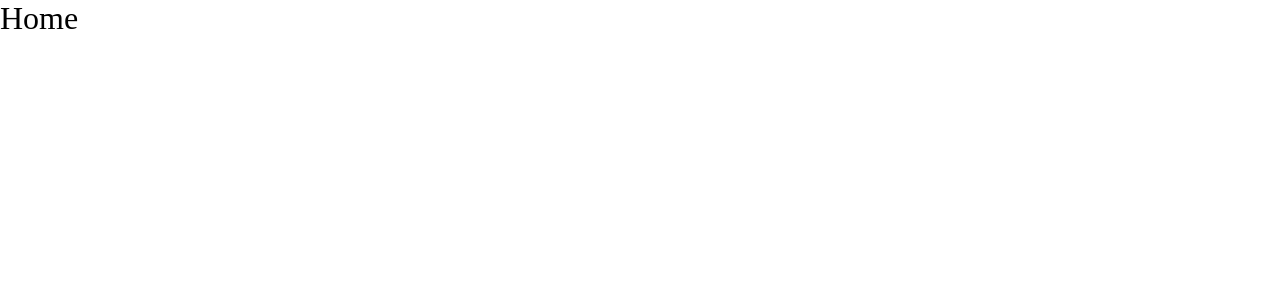
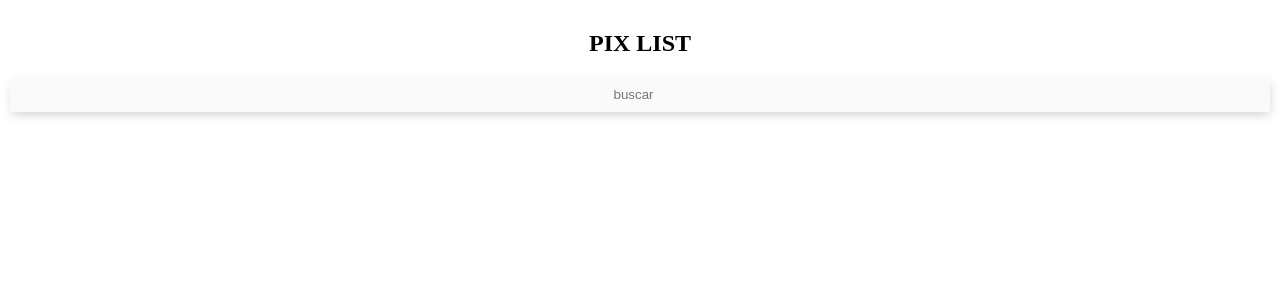
Before and after one commit to alvescleiton/pix-list, a Next.js app: page / in a window 1280 px wide. Shown: the top 300 px of the page. Built offline with nearby package versions, Linux system fonts and the light colour scheme.

Commit message:
Home with Header

```diff
--- a/src/pages/index.tsx
+++ b/src/pages/index.tsx
@@ -1,7 +1,13 @@
 import { NextPage } from 'next'
 
+import Header from '@/components/Header'
+
 const Home: NextPage = () => {
-  return <h1>Home</h1>
+  return (
+    <>
+      <Header />
+    </>
+  )
 }
 
 export default Home
```
